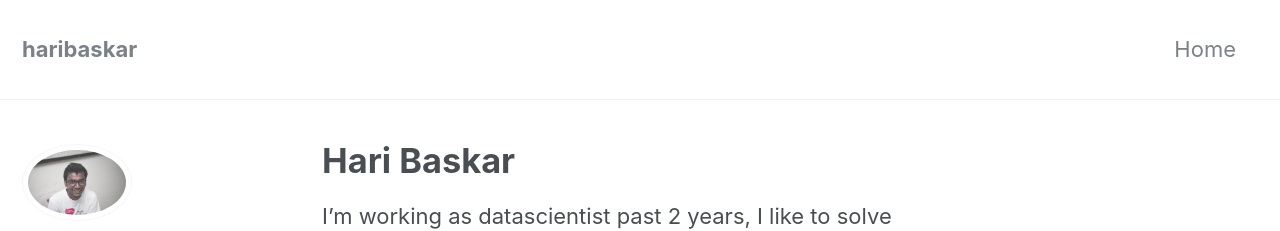
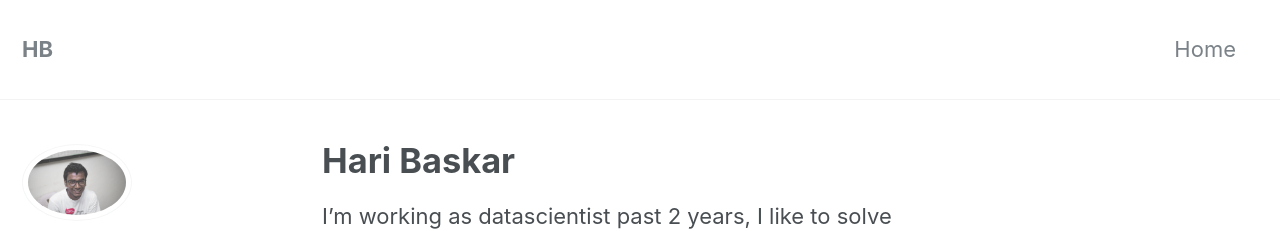
Before and after one commit to haribaskar/haribaskar.github.io, a Jekyll site: the page built from index.md, in a window 1280 px wide and 900 px high. Shown: the top 231 px of the window. Built offline with Jekyll 4.4.1, drawn with Linux system fonts in a browser that asks for light colours; nearby versions of some CDN libraries; the list of posts is cut into pages by our own code.

Commit message:
Update _config.yml

```diff
--- a/_config.yml
+++ b/_config.yml
@@ -9,7 +9,7 @@ minimal_mistakes_skin    : "default" # "air", "aqua", "contrast", "dark", "dirt"
 
 # Site Settings
 locale                   : "en-US"
-title                    : "haribaskar"
+title                    : "HB"
 title_separator          : "-"
 name                     : "Hari Baskar"
 description              : "This is haribaskar's blog."
```
